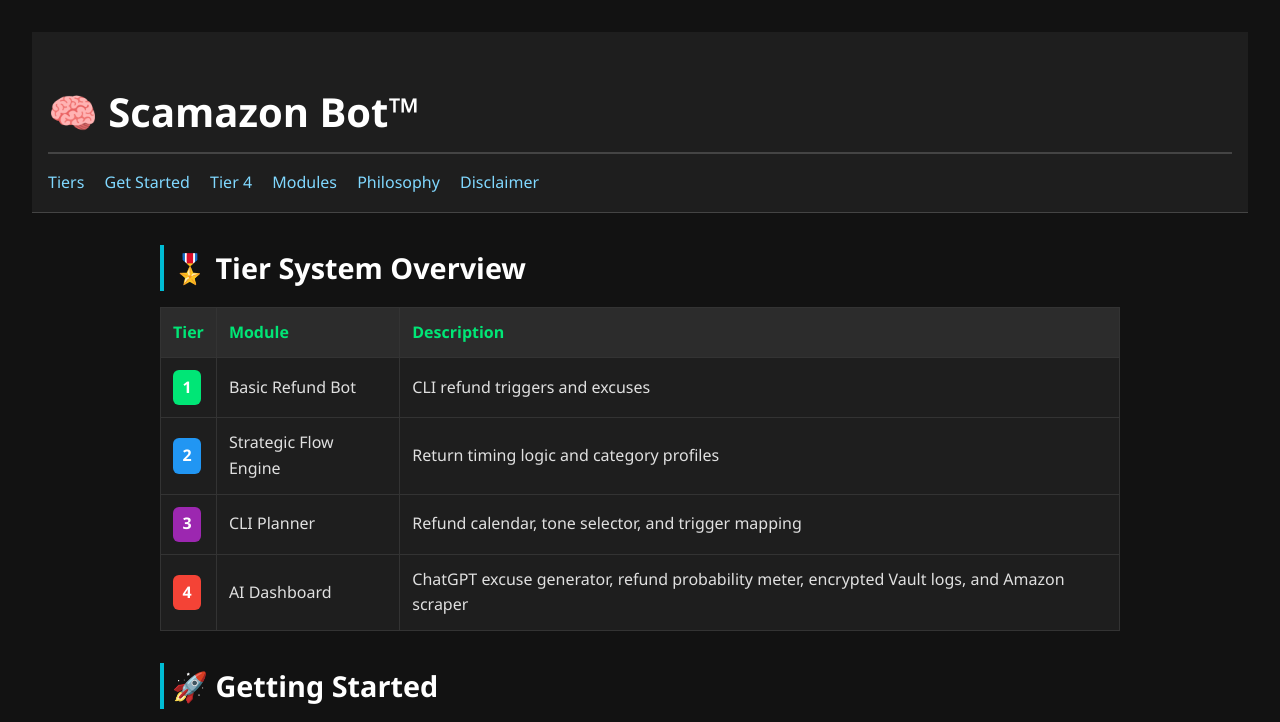
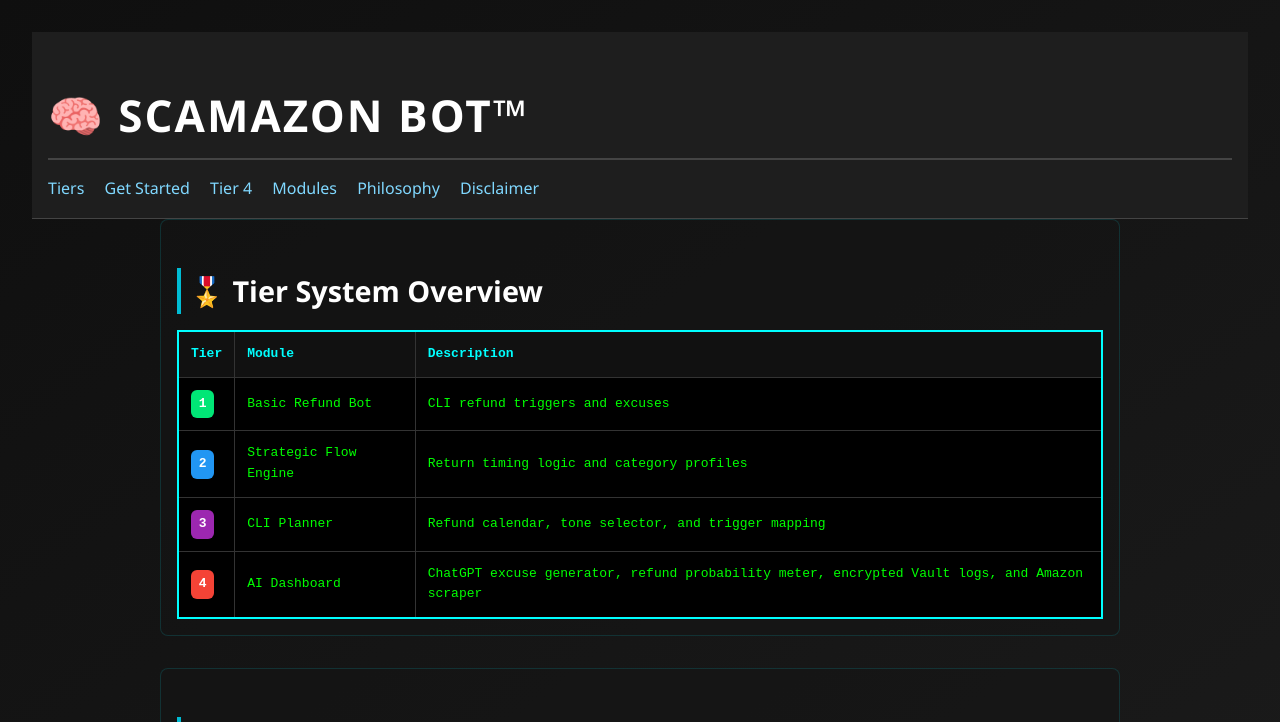
Before and after one commit to refundghost/scamazon-bot, a plain HTML site: page docs/index.html in a window 1280 px wide. Shown: the top 722 px of the page. Drawn offline with Linux system fonts and the light colour scheme.

Commit message:
Apply glitch/retro styling pack

```diff
--- a/docs/index.html
+++ b/docs/index.html
@@ -9,7 +9,7 @@
 </head>
 <body>
   <header class="sticky-header">
-    <h1>🧠 Scamazon Bot™</h1>
+    <h1 data-text='🧠 Scamazon Bot™'>🧠 Scamazon Bot™</h1>
     <nav>
       <a href="#tiers">Tiers</a>
       <a href="#start">Get Started</a>
--- a/docs/styles.css
+++ b/docs/styles.css
@@ -145,3 +145,92 @@ footer {
   background: linear-gradient(135deg, #ffcc00, #ff6b00);
   text-decoration: underline;
 }
+
+/* Glitch Header */
+h1 {
+  position: relative;
+  color: #fff;
+  font-size: 2.75rem;
+  text-transform: uppercase;
+  letter-spacing: 2px;
+}
+h1::before, h1::after {
+  content: attr(data-text);
+  position: absolute;
+  left: 0;
+  width: 100%;
+  overflow: hidden;
+  color: #f0f;
+  clip: rect(0, 900px, 0, 0);
+}
+h1::before {
+  animation: glitchTop 1s infinite linear alternate-reverse;
+  color: #0ff;
+}
+h1::after {
+  animation: glitchBottom 1s infinite linear alternate-reverse;
+  color: #f0f;
+}
+@keyframes glitchTop {
+  0% { clip: rect(0, 9999px, 0, 0); }
+  5% { clip: rect(0, 9999px, 5px, 0); }
+  10% { clip: rect(0, 9999px, 0, 0); }
+  15% { clip: rect(0, 9999px, 5px, 0); }
+  20% { clip: rect(0, 9999px, 0, 0); }
+  25% { clip: rect(0, 9999px, 5px, 0); }
+  30% { clip: rect(0, 9999px, 0, 0); }
+  35% { clip: rect(0, 9999px, 5px, 0); }
+  40% { clip: rect(0, 9999px, 0, 0); }
+  100% { clip: rect(0, 9999px, 0, 0); }
+}
+@keyframes glitchBottom {
+  0% { clip: rect(0, 9999px, 0, 0); }
+  10% { clip: rect(5px, 9999px, 10px, 0); }
+  20% { clip: rect(0, 9999px, 0, 0); }
+  30% { clip: rect(5px, 9999px, 10px, 0); }
+  40% { clip: rect(0, 9999px, 0, 0); }
+  50% { clip: rect(5px, 9999px, 10px, 0); }
+  60% { clip: rect(0, 9999px, 0, 0); }
+  70% { clip: rect(5px, 9999px, 10px, 0); }
+  80% { clip: rect(0, 9999px, 0, 0); }
+  100% { clip: rect(0, 9999px, 0, 0); }
+}
+
+/* Retro Background Gradient */
+body {
+  background: linear-gradient(145deg, #0f0f0f, #1a1a1a);
+  background-attachment: fixed;
+}
+
+/* Retro Table Styling */
+table {
+  border: 2px solid #0ff;
+  background-color: #000;
+}
+th {
+  background-color: #111;
+  color: #0ff;
+  font-family: monospace;
+}
+td {
+  color: #0f0;
+  font-family: monospace;
+}
+
+/* Neon Borders */
+section {
+  border: 1px solid #00f0ff22;
+  padding: 1rem;
+  margin-bottom: 2rem;
+  border-radius: 8px;
+  background-color: #16161688;
+}
+
+/* Footer neon fade */
+footer {
+  margin-top: 3rem;
+  font-size: 0.9rem;
+  text-align: center;
+  color: #999;
+  text-shadow: 0 0 3px #0ff, 0 0 5px #0ff;
+}
```
